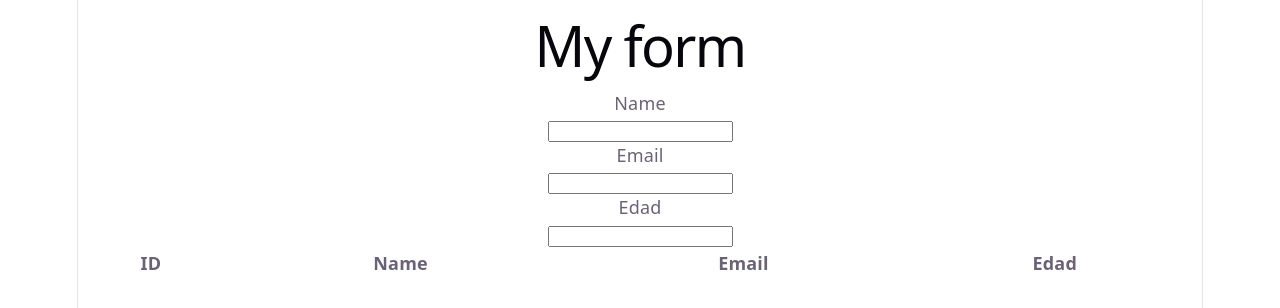
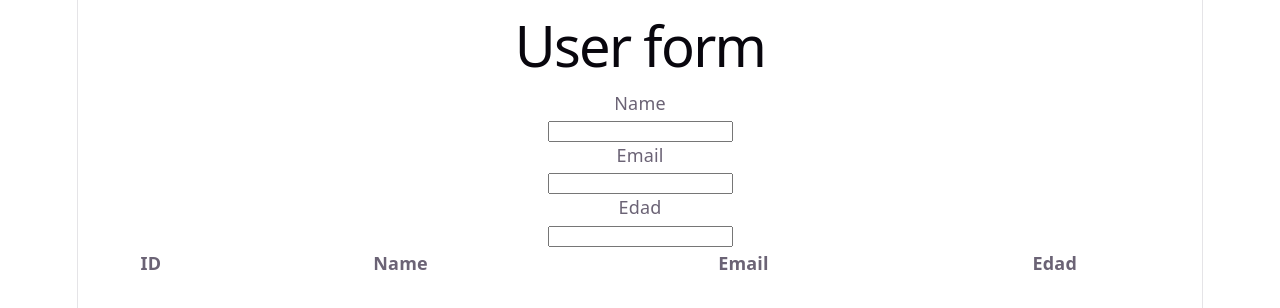
Before and after one commit to pablosalazzar/formExample, a React (Vite) app: page / in a window 1280 px wide. Shown: the top 308 px of the page. Built offline with nearby package versions, Linux system fonts and the light colour scheme.

Commit message:
change header name

```diff
--- a/src/App.jsx
+++ b/src/App.jsx
@@ -5,7 +5,7 @@ function App() {
 
   return (
     <>
-    <h1> My form </h1>
+    <h1> User form </h1>
 
     <form >
       <p>Name</p>
```
